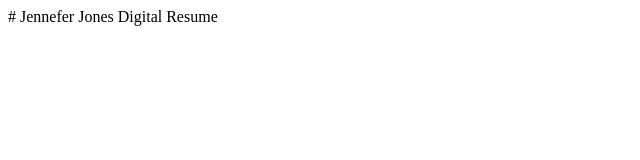
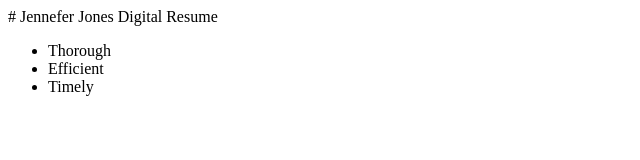
Before and after one commit to jenneferping/demo-repo, a plain HTML site: page index.html in a window 1280 px wide. Shown: the whole page, without its empty margins (0-640 px from the left). Drawn offline with Linux system fonts and the light colour scheme.

Commit message:
Added index.html

```diff
--- a/index.html
+++ b/index.html
@@ -1 +1,7 @@
 # Jennefer Jones Digital Resume
+
+<ul>
+  <li>Thorough</li>
+  <li>Efficient</li>
+  <li>Timely</li>
+</ul>
```
